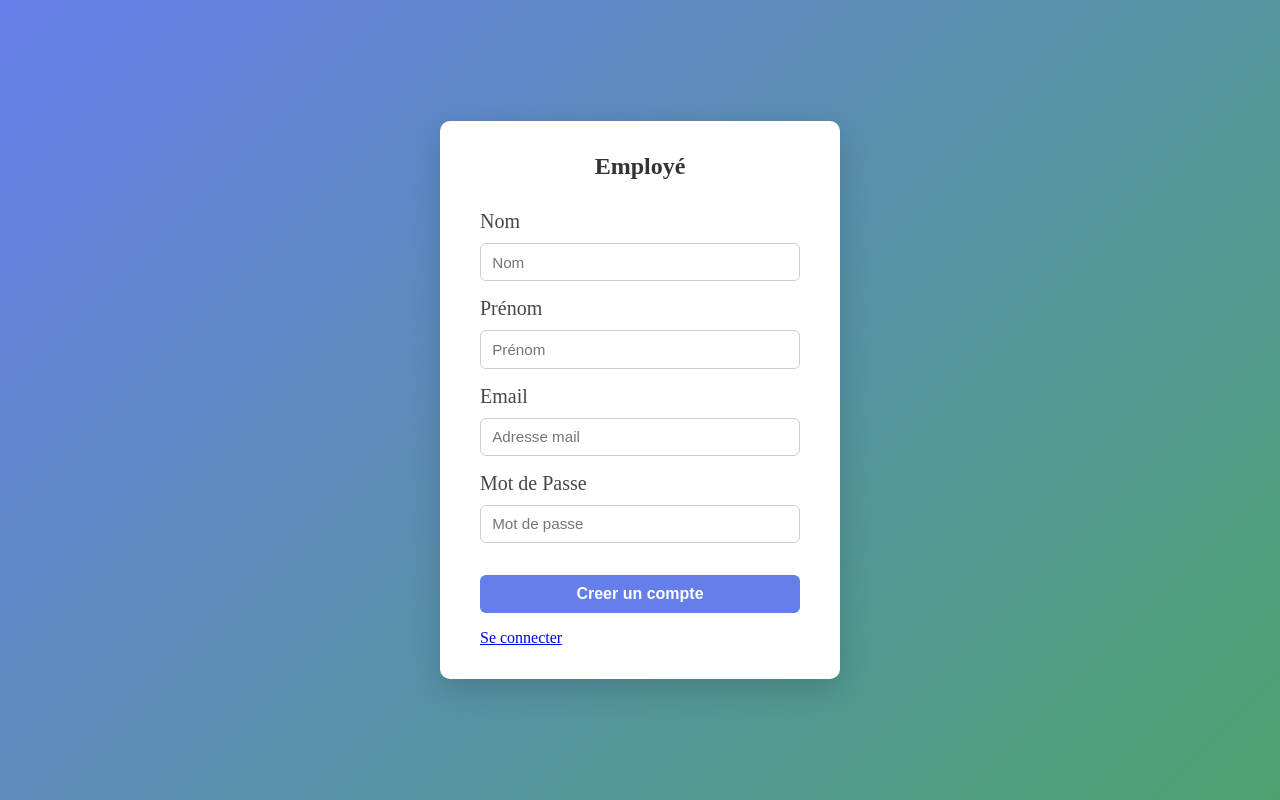
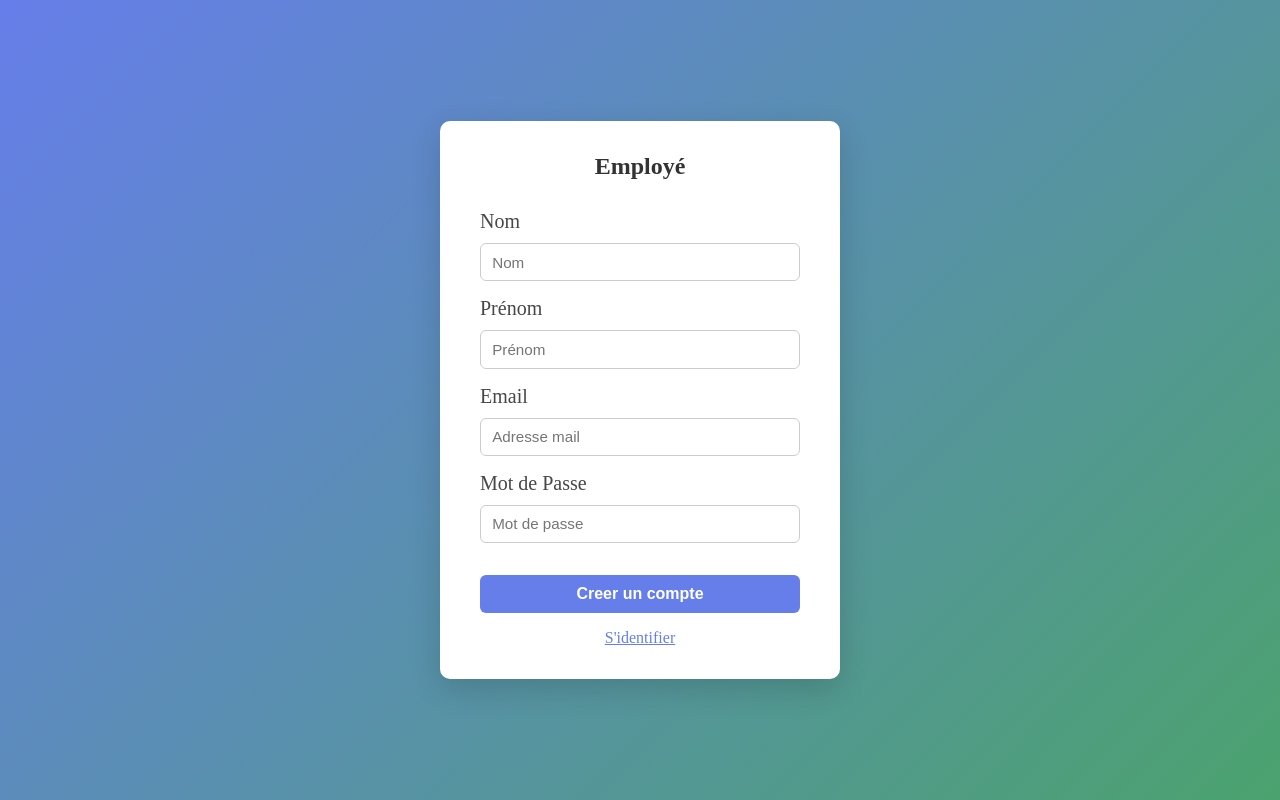
Before and after one commit to Gui-YOMU/La_guerre_des_posts, a website: page src/views/registrer.html in a window 1280 px wide. Drawn offline with Linux system fonts and the light colour scheme.

Commit message:
Finalisation de la fonctionnalité login

```diff
--- a/public/css/main.css
+++ b/public/css/main.css
@@ -72,3 +72,7 @@ button:hover {
 button:active {
     transform: scale(0.98);
 }
+a{
+   color: #667eea;
+  text-align: center;
+}
--- a/public/css/ticketView.css
+++ b/public/css/ticketView.css
@@ -9,6 +9,13 @@
     align-items: center;
     gap: 20px;
     padding: 20px;
+}
+a{
+    display: flex;
+    justify-content: right;
+    padding: 15px;
+    color: #667eea;
+    text-decoration: none;
 }
 
 h2 {
--- a/public/js/login.js
+++ b/public/js/login.js
@@ -33,11 +33,13 @@ async function login(email,password){
 
     const data = await response.json()
 
+
     if (data.ok) {
         sessionStorage.setItem("id",data.id)
         sessionStorage.setItem("lastname",data.lastname)
         sessionStorage.setItem("firstname",data.firstname)
         window.location.href = "/src/views/tickets.html"
+
     }else{
         alert("Adresse email ou mot de passe incorrect")
     }
--- a/public/js/main.js
+++ b/public/js/main.js
@@ -49,7 +49,7 @@ async function createEmploye(lastname, firstname, email, password) {
     });
 
 
-
+    window.location.href = "/src/views/login.html"
     return response;
 
 }
--- a/src/views/registrer.html
+++ b/src/views/registrer.html
@@ -32,7 +32,7 @@
                 </div>
 
                 <button type="submit">Creer un compte</button>
-                <a href="/src/views/login.html">Se connecter</a>
+                <a href="/src/views/login.html">S'identifier</a>
             </form>
         </section>
 
```
Also changed, not shown: public/js/ticketView.js (+13 -1 lines), src/views/login.html (+1 -1 lines), src/views/tickets.html (+1 -0 lines).
